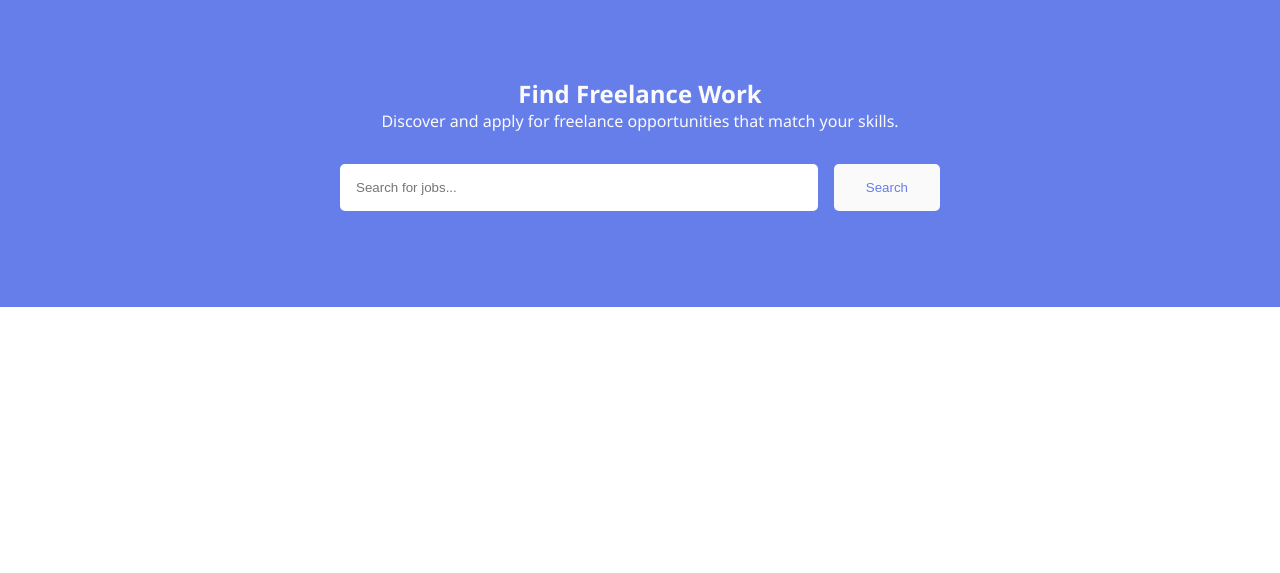
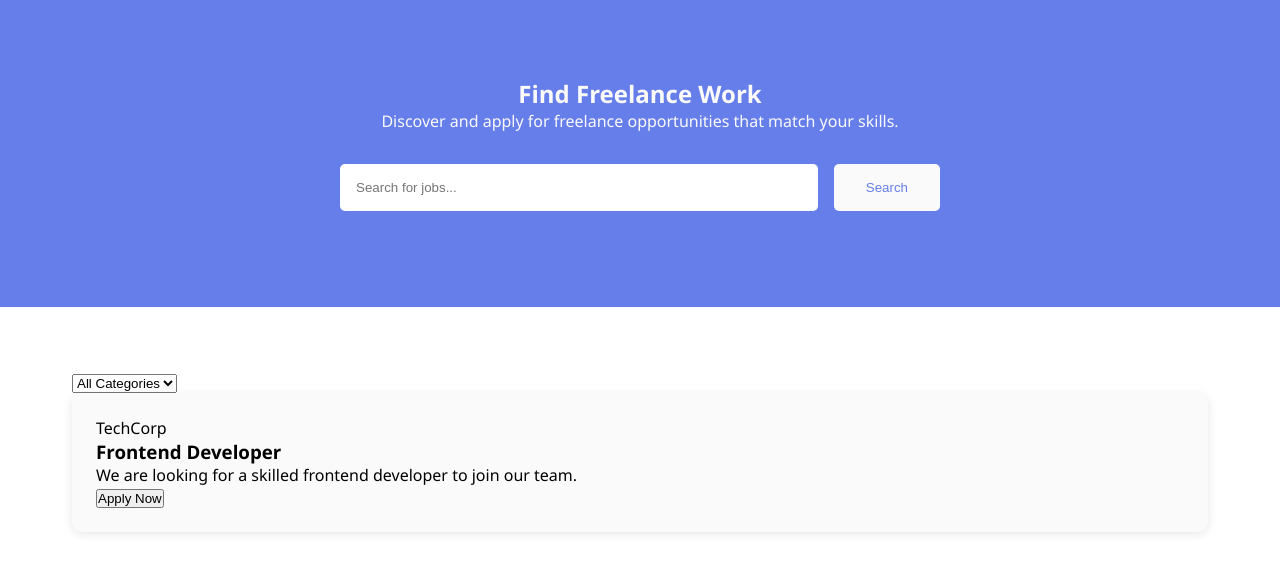
Before and after one commit to ViktorP2/Freelance_Hiring, a plain HTML site: page index.html in a window 1280 px wide. Shown: the part 111-684 px from the top of the page. Drawn offline with Linux system fonts and the light colour scheme.

Commit message:
Add job grid layout + sample cards

```diff
--- a/index.html
+++ b/index.html
@@ -30,5 +30,22 @@
     </section>
     <div class="container"></div>
     <script src="script.js"></script>
+
+    <div class="container">
+        <div class="filter">
+            <select class="filter-select">
+                <option>All Categories</option>
+            </select>
+        </div>
+        <div class="jobs-grid" id="jobsGrid">
+            <div class="job-card">
+                <div class="job-company">TechCorp</div>
+                <h3 class="job-title">Frontend Developer</h3>
+                <p class="job-description">We are looking for a skilled frontend developer to join our team.</p>
+                <button class="apply-btn">Apply Now</button>
+            </div>
+        </div>
+    </div>
+
 </body>
 </html>
--- a/styles.css
+++ b/styles.css
@@ -88,3 +88,28 @@ nav {
 	margin: 4rem auto;
 	padding: 0 2rem;
 }
+
+.filters{
+    display: flex;
+    gap: 1rem;
+    margin-bottom: 2rem;
+}
+
+.filters-select{
+    padding: 0.5rem;
+    border: 1px solid #dddddd;
+    border-radius: 4px;
+}
+
+.jobs-grid{
+    display: grid;
+    grid-template-columns: repeat(auto-fit, minmax(300px, 1fr));
+    gap: 2rem;
+}
+
+.job-card{
+    background: #FAFAFA;
+    padding: 1.5rem;
+    border-radius: 10px;
+    box-shadow: 0 2px 10px rgba(0,0,0,0.1);
+}
```
